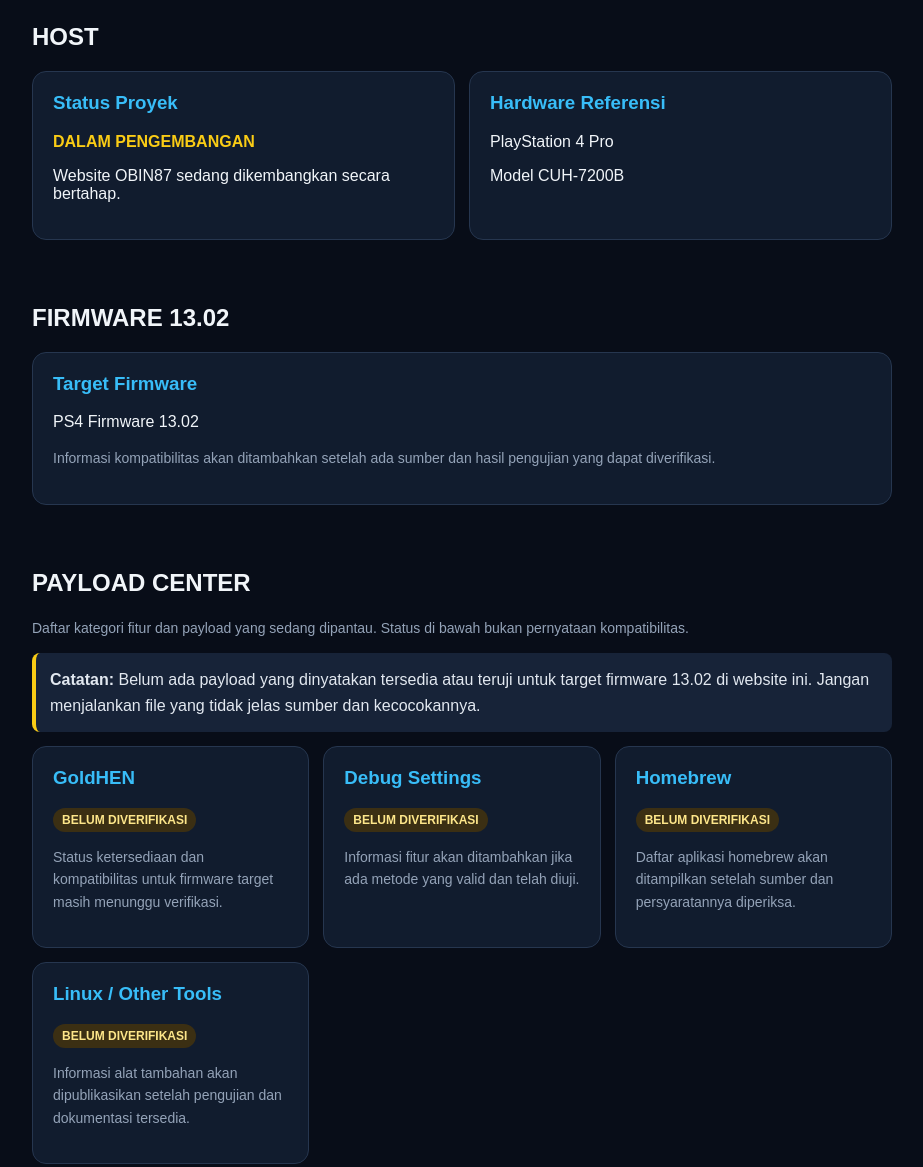
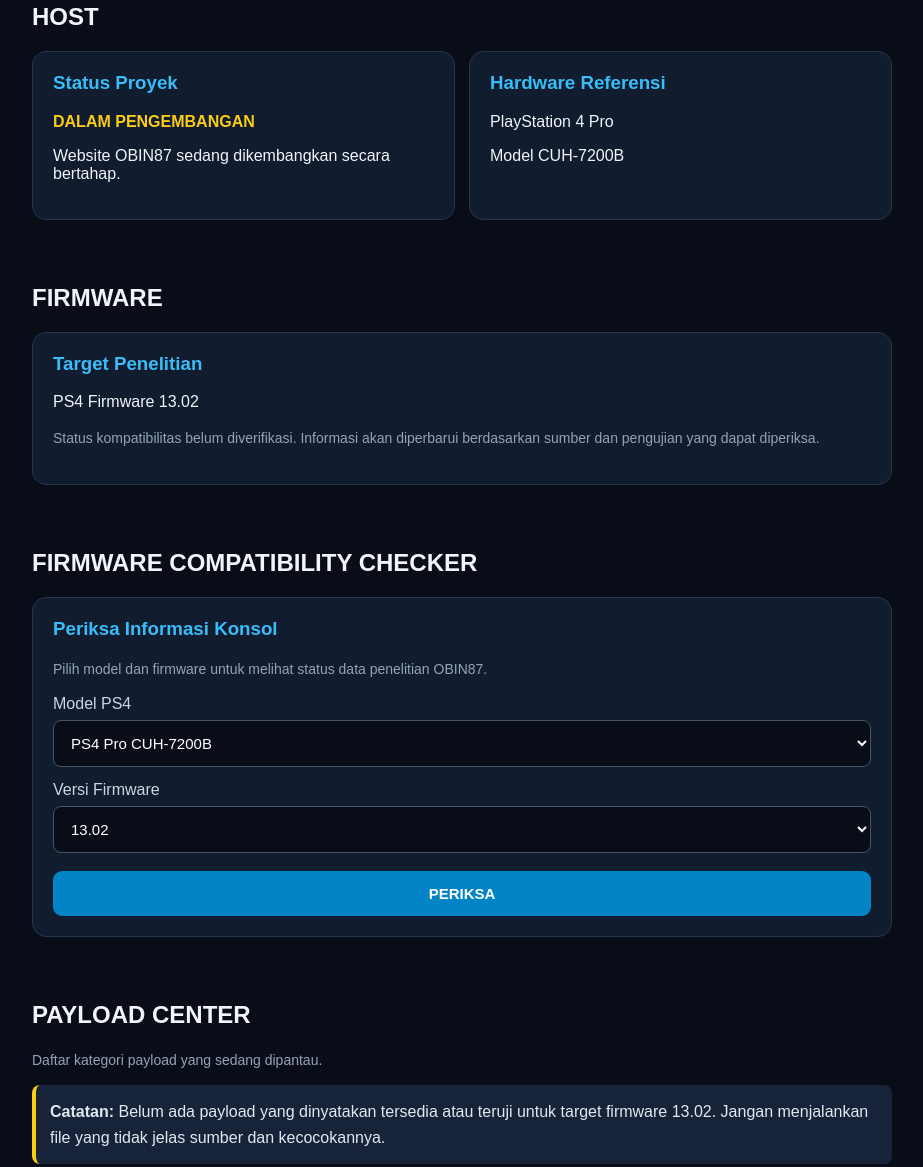
Before and after one commit to Obin88/obin88.github.io, a plain HTML site: page index.html in a window 1280 px wide. Shown: the part 389-1556 px from the top of the page, without its empty margins (178-1101 px from the left). Drawn offline with Linux system fonts and the light colour scheme.

Commit message:
Update index.html

```diff
--- a/index.html
+++ b/index.html
@@ -17,7 +17,7 @@ nav a{color:#e2e8f0;text-decoration:none;background:#1e293b;padding:9px 12px;bor
 nav a:hover{background:#075985}
 main{max-width:900px;margin:auto;padding:20px}
 section{padding:22px 0;scroll-margin-top:130px}
-.hero{text-align:center;padding:55px 15px}
+.hero{text-align:center;padding:45px 15px}
 .hero h2{font-size:30px;color:#38bdf8}
 .hero p{color:#cbd5e1;line-height:1.6}
 .grid{display:grid;grid-template-columns:repeat(auto-fit,minmax(220px,1fr));gap:14px}
@@ -27,6 +27,11 @@ section{padding:22px 0;scroll-margin-top:130px}
 .note{background:#172338;border-left:4px solid #facc15;padding:14px;border-radius:8px;line-height:1.6;color:#e2e8f0}
 .tag{display:inline-block;background:#3b2f13;color:#fde68a;padding:5px 9px;border-radius:20px;font-size:12px;font-weight:bold}
 .small{color:#94a3b8;font-size:14px;line-height:1.6}
+label{display:block;margin:14px 0 7px;color:#cbd5e1}
+select{width:100%;padding:13px;border-radius:8px;background:#080d18;color:white;border:1px solid #475569;font-size:15px}
+button{width:100%;margin-top:18px;padding:14px;border:0;border-radius:9px;background:#0284c7;color:white;font-weight:bold;font-size:15px}
+button:active{background:#0369a1}
+#hasil{display:none;margin-top:18px}
 footer{text-align:center;padding:25px;color:#94a3b8;border-top:1px solid #26364f}
 @media(max-width:480px){main{padding:14px}.hero h2{font-size:25px}nav a{font-size:12px;padding:8px 10px}}
 </style>
@@ -38,6 +43,7 @@ footer{text-align:center;padding:25px;color:#94a3b8;border-top:1px solid #26364f
 <a href="#home">HOME</a>
 <a href="#host">HOST</a>
 <a href="#firmware">FIRMWARE</a>
+<a href="#checker">CHECKER</a>
 <a href="#payload">PAYLOAD</a>
 <a href="#about">ABOUT</a>
 </nav>
@@ -65,45 +71,70 @@ footer{text-align:center;padding:25px;color:#94a3b8;border-top:1px solid #26364f
 </section>
 
 <section id="firmware">
-<h2>FIRMWARE 13.02</h2>
+<h2>FIRMWARE</h2>
 <div class="card">
-<h3>Target Firmware</h3>
+<h3>Target Penelitian</h3>
 <p>PS4 Firmware 13.02</p>
-<p class="small">Informasi kompatibilitas akan ditambahkan setelah ada sumber dan hasil pengujian yang dapat diverifikasi.</p>
+<p class="small">Status kompatibilitas belum diverifikasi. Informasi akan diperbarui berdasarkan sumber dan pengujian yang dapat diperiksa.</p>
+</div>
+</section>
+
+<section id="checker">
+<h2>FIRMWARE COMPATIBILITY CHECKER</h2>
+<div class="card">
+<h3>Periksa Informasi Konsol</h3>
+<p class="small">Pilih model dan firmware untuk melihat status data penelitian OBIN87.</p>
+
+<label for="model">Model PS4</label>
+<select id="model">
+<option value="PS4 Pro CUH-7200B">PS4 Pro CUH-7200B</option>
+<option value="PS4 Pro">PS4 Pro (model lain)</option>
+<option value="PS4 Slim">PS4 Slim</option>
+<option value="PS4 Original">PS4 Original</option>
+</select>
+
+<label for="fw">Versi Firmware</label>
+<select id="fw">
+<option value="13.02">13.02</option>
+<option value="13.00">13.00</option>
+<option value="12.00">12.00</option>
+<option value="11.00">11.00</option>
+<option value="9.00">9.00</option>
+<option value="Lainnya">Lainnya / belum tahu</option>
+</select>
+
+<button type="button" onclick="periksa()">PERIKSA</button>
+
+<div id="hasil" class="note" aria-live="polite"></div>
 </div>
 </section>
 
 <section id="payload">
 <h2>PAYLOAD CENTER</h2>
-<p class="small">Daftar kategori fitur dan payload yang sedang dipantau. Status di bawah bukan pernyataan kompatibilitas.</p>
-
+<p class="small">Daftar kategori payload yang sedang dipantau.</p>
 <div class="note">
-<strong>Catatan:</strong> Belum ada payload yang dinyatakan tersedia atau teruji untuk target firmware 13.02 di website ini. Jangan menjalankan file yang tidak jelas sumber dan kecocokannya.
+<strong>Catatan:</strong> Belum ada payload yang dinyatakan tersedia atau teruji untuk target firmware 13.02. Jangan menjalankan file yang tidak jelas sumber dan kecocokannya.
 </div>
-
 <div class="grid" style="margin-top:14px">
 <div class="card">
 <h3>GoldHEN</h3>
 <span class="tag">BELUM DIVERIFIKASI</span>
-<p class="small">Status ketersediaan dan kompatibilitas untuk firmware target masih menunggu verifikasi.</p>
+<p class="small">Kompatibilitas firmware target masih menunggu verifikasi.</p>
 </div>
-
 <div class="card">
 <h3>Debug Settings</h3>
 <span class="tag">BELUM DIVERIFIKASI</span>
-<p class="small">Informasi fitur akan ditambahkan jika ada metode yang valid dan telah diuji.</p>
+<p class="small">Informasi metode akan ditambahkan setelah pemeriksaan.</p>
 </div>
-
 <div class="card">
 <h3>Homebrew</h3>
 <span class="tag">BELUM DIVERIFIKASI</span>
-<p class="small">Daftar aplikasi homebrew akan ditampilkan setelah sumber dan persyaratannya diperiksa.</p>
+<p class="small">Daftar aplikasi akan ditampilkan setelah sumbernya diperiksa.</p>
 </div>
-
 <div class="card">
 <h3>Linux / Other Tools</h3>
 <span class="tag">BELUM DIVERIFIKASI</span>
-<p class="small">Informasi alat tambahan akan dipublikasikan setelah pengujian dan dokumentasi tersedia.</p>
+<p class="small">Informasi alat tambahan menunggu pengujian.</p>
 </div>
 </div>
 </section>
@@ -113,10 +144,24 @@ footer{text-align:center;padding:25px;color:#94a3b8;border-top:1px solid #26364f
 <div class="card">
 <h3>Tentang Proyek</h3>
 <p>OBIN87 adalah proyek pengembangan website informasi dan host PlayStation 4.</p>
-<p class="small">Versi website: 1.1</p>
+<p class="small">Versi website: 1.2</p>
 </div>
 </section>
 </main>
 <footer>OBIN87 PS4 HOST — 2026</footer>
+
+<script>
+function periksa(){
+const model=document.getElementById("model").value;
+const fw=document.getElementById("fw").value;
+const hasil=document.getElementById("hasil");
+hasil.style.display="block";
+hasil.innerHTML="<strong>HASIL PEMERIKSAAN</strong><br><br>"+
+"Model: "+model+"<br>"+
+"Firmware: "+fw+"<br><br>"+
+"<strong>STATUS: BELUM DIVERIFIKASI</strong><br>"+
+"Database OBIN87 belum memiliki hasil pengujian yang cukup untuk menyatakan kompatibilitas model dan firmware ini. Ini bukan berarti kompatibel atau tidak kompatibel.";
+}
+</script>
 </body>
 </html>
```
